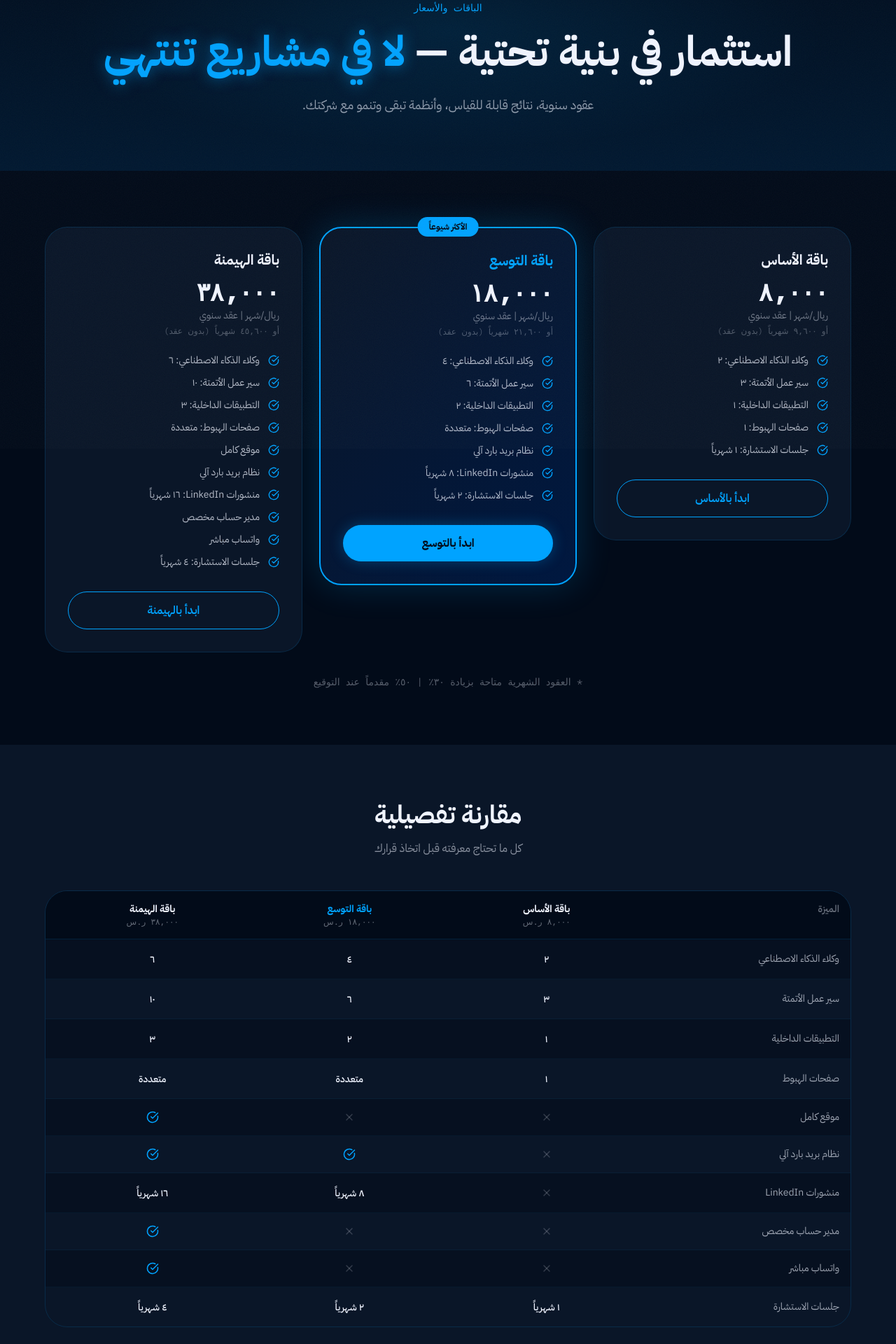
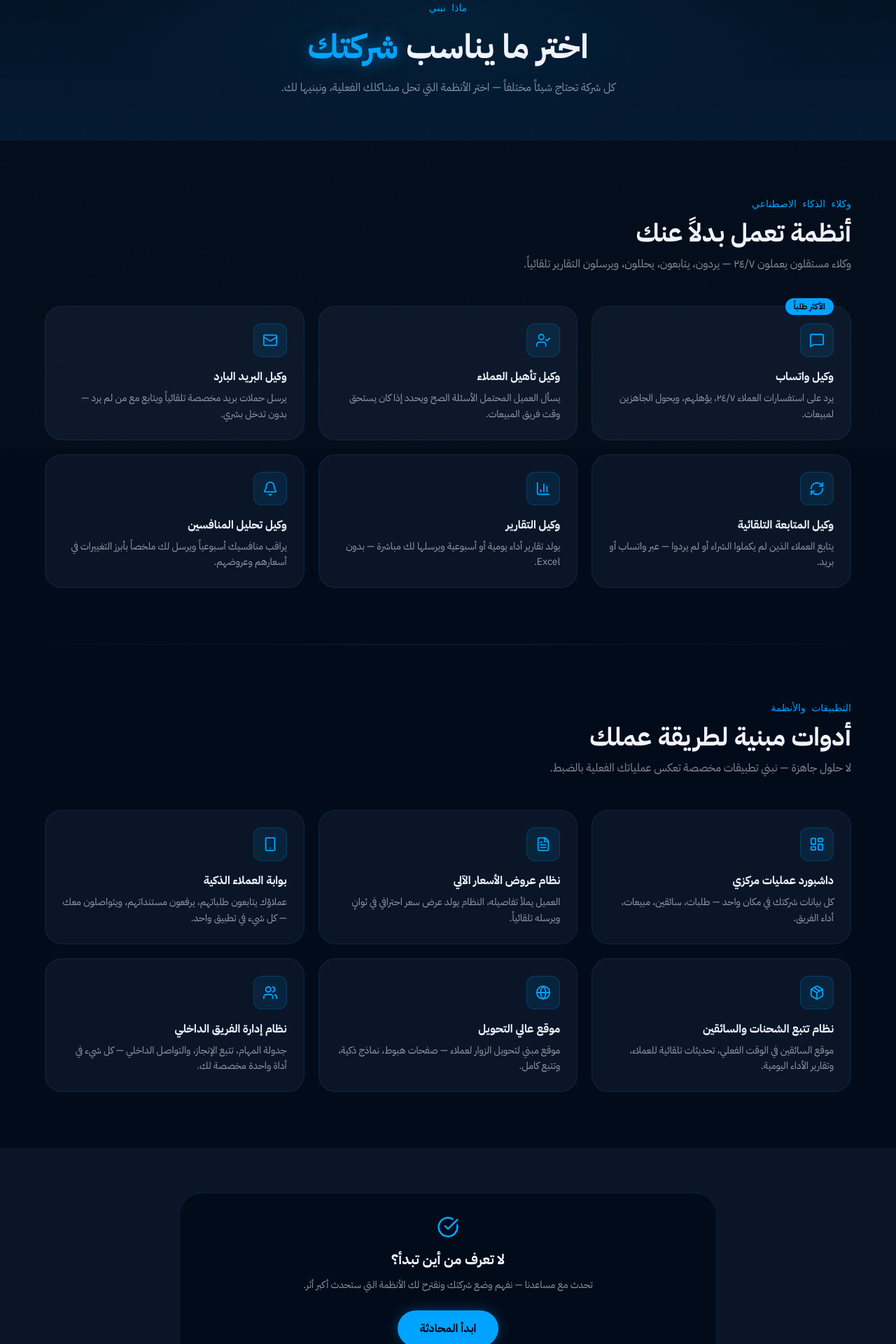
Before and after one commit to osama0561/nahrai, a Next.js app: page /pricing-m4vltu in a window 1280 px wide. Shown: the part 159-2079 px from the top of the page at 70% size. Built offline with nearby package versions, Linux system fonts and the light colour scheme.

Commit message:
Redesign pricing page: show AI agents and apps examples instead of packages
Co-Authored-By: Claude Sonnet 4.6 <noreply@anthropic.com>

```diff
--- a/app/pricing-m4vltu/page.tsx
+++ b/app/pricing-m4vltu/page.tsx
@@ -1,156 +1,114 @@
 "use client";
 import { useEffect, useRef, useState } from "react";
 import Link from "next/link";
-import { CheckCircle, X, ChevronDown, ChevronUp } from "lucide-react";
+import {
+  MessageSquare, RefreshCw, BarChart3, Mail, UserCheck, Bell,
+  Smartphone, Globe, FileText, LayoutDashboard, Package, Users,
+  CheckCircle
+} from "lucide-react";
 
-const packages = [
+const agents = [
   {
-    name: "باقة الأساس",
-    price: "٨,٠٠٠",
-    monthly: "٩,٦٠٠",
-    period: "ريال/شهر",
-    contract: "عقد سنوي",
-    featured: false,
-    color: "rgba(240,244,255,0.7)",
-    features: {
-      "وكلاء الذكاء الاصطناعي": "٢",
-      "سير عمل الأتمتة": "٣",
-      "التطبيقات الداخلية": "١",
-      "صفحات الهبوط": "١",
-      "موقع كامل": false,
-      "نظام بريد بارد آلي": false,
-      "منشورات LinkedIn": false,
-      "مدير حساب مخصص": false,
-      "واتساب مباشر": false,
-      "جلسات الاستشارة": "١ شهرياً",
-    },
-    cta: "ابدأ بالأساس",
+    icon: MessageSquare,
+    title: "وكيل واتساب",
+    desc: "يرد على استفسارات العملاء ٢٤/٧، يؤهلهم، ويحول الجاهزين لمبيعات.",
+    tag: "الأكثر طلباً",
   },
   {
-    name: "باقة التوسع",
-    price: "١٨,٠٠٠",
-    monthly: "٢١,٦٠٠",
-    period: "ريال/شهر",
-    contract: "عقد سنوي",
-    featured: true,
-    color: "#00A3FF",
-    features: {
-      "وكلاء الذكاء الاصطناعي": "٤",
-      "سير عمل الأتمتة": "٦",
-      "التطبيقات الداخلية": "٢",
-      "صفحات الهبوط": "متعددة",
-      "موقع كامل": false,
-      "نظام بريد بارد آلي": true,
-      "منشورات LinkedIn": "٨ شهرياً",
-      "مدير حساب مخصص": false,
-      "واتساب مباشر": false,
-      "جلسات الاستشارة": "٢ شهرياً",
-    },
-    cta: "ابدأ بالتوسع",
+    icon: UserCheck,
+    title: "وكيل تأهيل العملاء",
+    desc: "يسأل العميل المحتمل الأسئلة الصح ويحدد إذا كان يستحق وقت فريق المبيعات.",
+    tag: null,
   },
   {
-    name: "باقة الهيمنة",
-    price: "٣٨,٠٠٠",
-    monthly: "٤٥,٦٠٠",
-    period: "ريال/شهر",
-    contract: "عقد سنوي",
-    featured: false,
-    color: "rgba(240,244,255,0.7)",
-    features: {
-      "وكلاء الذكاء الاصطناعي": "٦",
-      "سير عمل الأتمتة": "١٠",
-      "التطبيقات الداخلية": "٣",
-      "صفحات الهبوط": "متعددة",
-      "موقع كامل": true,
-      "نظام بريد بارد آلي": true,
-      "منشورات LinkedIn": "١٦ شهرياً",
-      "مدير حساب مخصص": true,
-      "واتساب مباشر": true,
-      "جلسات الاستشارة": "٤ شهرياً",
-    },
-    cta: "ابدأ بالهيمنة",
+    icon: Mail,
+    title: "وكيل البريد البارد",
+    desc: "يرسل حملات بريد مخصصة تلقائياً ويتابع مع من لم يرد — بدون تدخل بشري.",
+    tag: null,
+  },
+  {
+    icon: RefreshCw,
+    title: "وكيل المتابعة التلقائية",
+    desc: "يتابع العملاء الذين لم يكملوا الشراء أو لم يردوا — عبر واتساب أو بريد.",
+    tag: null,
+  },
+  {
+    icon: BarChart3,
+    title: "وكيل التقارير",
+    desc: "يولد تقارير أداء يومية أو أسبوعية ويرسلها لك مباشرة — بدون Excel.",
+    tag: null,
+  },
+  {
+    icon: Bell,
+    title: "وكيل تحليل المنافسين",
+    desc: "يراقب منافسيك أسبوعياً ويرسل لك ملخصاً بأبرز التغييرات في أسعارهم وعروضهم.",
+    tag: null,
   },
 ];
 
-const featureRows = [
-  "وكلاء الذكاء الاصطناعي",
-  "سير عمل الأتمتة",
-  "التطبيقات الداخلية",
-  "صفحات الهبوط",
-  "موقع كامل",
-  "نظام بريد بارد آلي",
-  "منشورات LinkedIn",
-  "مدير حساب مخصص",
-  "واتساب مباشر",
-  "جلسات الاستشارة",
-];
-
-const faqs = [
+const apps = [
   {
-    q: "هل يمكن الدفع شهرياً؟",
-    a: "نعم، العقود الشهرية متاحة لجميع الباقات بزيادة ٣٠٪ على السعر الشهري. العقد السنوي يوفر عليك هذه الزيادة ويضمن استمرارية العمل.",
+    icon: LayoutDashboard,
+    title: "داشبورد عمليات مركزي",
+    desc: "كل بيانات شركتك في مكان واحد — طلبات، سائقين، مبيعات، أداء الفريق.",
   },
   {
-    q: "ما مدة العقد وكيف يعمل الدفع؟",
-    a: "العقد سنوي كامل. الدفع: ٥٠٪ مقدماً عند توقيع العقد، و٥٠٪ بعد ٦ أشهر. هذا يضمن التزامنا الكامل ببناء منظومة تشغيلية حقيقية لشركتك.",
+    icon: FileText,
+    title: "نظام عروض الأسعار الآلي",
+    desc: "العميل يملأ تفاصيله، النظام يولد عرض سعر احترافي في ثوانٍ ويرسله تلقائياً.",
   },
   {
-    q: "ما أنواع الشركات التي تخدمونها؟",
-    a: "نخدم أي شركة B2B في المملكة العربية السعودية لديها عمليات معقدة وفريق جاهز للتطوير. اللوجستيات، العقارات، التوزيع، الخدمات المهنية — المشترك بينهم هو وجود عمليات يدوية تحتاج أتمتة.",
+    icon: Smartphone,
+    title: "بوابة العملاء الذكية",
+    desc: "عملاؤك يتابعون طلباتهم، يرفعون مستنداتهم، ويتواصلون معك — كل شيء في تطبيق واحد.",
   },
   {
-    q: "ما الفرق الحقيقي بين الباقات؟",
-    a: "الفرق ليس فقط في الأعداد — بل في مستوى التغطية. الأساس يحل أبرز ٣-٥ مشاكل تشغيلية. التوسع يبني منظومة نمو كاملة. الهيمنة تُحوّل شركتك إلى بنية تحتية رقمية لا يمكن للمنافسين تكرارها.",
+    icon: Package,
+    title: "نظام تتبع الشحنات والسائقين",
+    desc: "موقع السائقين في الوقت الفعلي، تحديثات تلقائية للعملاء، وتقارير الأداء اليومية.",
   },
   {
-    q: "ماذا يحدث بعد انتهاء العقد؟",
-    a: "كل الأنظمة التي بنيناها تبقى ملكك بالكامل. نقدم خيارات تجديد بشروط تفضيلية أو عقد صيانة منفصل لضمان استمرار عمل الأنظمة.",
+    icon: Globe,
+    title: "موقع عالي التحويل",
+    desc: "موقع مبني لتحويل الزوار لعملاء — صفحات هبوط، نماذج ذكية، وتتبع كامل.",
   },
   {
-    q: "كم يستغرق وقت البناء والنشر؟",
-    a: "أول نظام جاهز خلال ٢-٣ أسابيع من بدء العقد. الأنظمة الكاملة تُنشر تدريجياً خلال ٦٠-٩٠ يوماً بحسب التعقيد والأولويات.",
+    icon: Users,
+    title: "نظام إدارة الفريق الداخلي",
+    desc: "جدولة المهام، تتبع الإنجاز، والتواصل الداخلي — كل شيء في أداة واحدة مخصصة لك.",
   },
 ];
 
-function FAQItem({ q, a }: { q: string; a: string }) {
-  const [open, setOpen] = useState(false);
+function Card({ icon: Icon, title, desc, tag }: { icon: React.ElementType; title: string; desc: string; tag?: string | null }) {
   return (
     <div
-      className="rounded-[1.25rem] overflow-hidden transition-all duration-300"
+      className="card-hover p-6 rounded-[1.5rem] flex flex-col gap-4 relative"
       style={{ background: "#0A1628", border: "1px solid rgba(0,163,255,0.12)" }}
     >
-      <button
-        className="w-full flex items-center justify-between p-6 text-right gap-4"
-        onClick={() => setOpen(!open)}
-      >
-        <span className="font-semibold text-base">{q}</span>
-        <span className="flex-shrink-0" style={{ color: "#00A3FF" }}>
-          {open ? <ChevronUp size={20} /> : <ChevronDown size={20} />}
-        </span>
-      </button>
-      {open && (
-        <div className="px-6 pb-6 text-sm leading-relaxed" style={{ color: "rgba(240,244,255,0.65)" }}>
-          {a}
+      {tag && (
+        <div className="absolute -top-3 right-6 px-3 py-1 rounded-full text-xs font-bold" style={{ background: "#00A3FF", color: "#020B19" }}>
+          {tag}
         </div>
       )}
+      <div className="w-12 h-12 rounded-xl flex items-center justify-center flex-shrink-0" style={{ background: "rgba(0,163,255,0.1)", border: "1px solid rgba(0,163,255,0.2)" }}>
+        <Icon size={22} color="#00A3FF" />
+      </div>
+      <div>
+        <h3 className="font-bold text-base mb-2">{title}</h3>
+        <p className="text-sm leading-relaxed" style={{ color: "rgba(240,244,255,0.6)" }}>{desc}</p>
+      </div>
     </div>
   );
 }
 
-function FeatureCell({ val }: { val: string | boolean }) {
-  if (val === true) return <CheckCircle size={18} color="#00A3FF" className="mx-auto" />;
-  if (val === false) return <X size={16} color="rgba(240,244,255,0.2)" className="mx-auto" />;
-  return <span className="text-sm font-medium" style={{ color: "#F0F4FF" }}>{val as string}</span>;
-}
-
 export default function PricingPage() {
-  const ref = useRef<HTMLElement>(null);
   useEffect(() => {
     const load = async () => {
       const { gsap } = await import("gsap");
       const { ScrollTrigger } = await import("gsap/ScrollTrigger");
       gsap.registerPlugin(ScrollTrigger);
-      gsap.fromTo(".pkg-card-p", { opacity: 0, y: 60 }, { opacity: 1, y: 0, duration: 0.8, stagger: 0.2, ease: "power3.out", delay: 0.3 });
+      gsap.fromTo(".pricing-hero", { opacity: 0, y: 30 }, { opacity: 1, y: 0, duration: 0.8, stagger: 0.2, ease: "power3.out", delay: 0.3 });
+      gsap.fromTo(".p-card", { opacity: 0, y: 40 }, { opacity: 1, y: 0, duration: 0.7, stagger: 0.1, ease: "power3.out", scrollTrigger: { trigger: ".cards-grid", start: "top 80%" } });
     };
     load();
   }, []);
@@ -158,123 +116,74 @@ export default function PricingPage() {
   return (
     <>
       {/* Hero */}
-      <section className="pt-40 pb-20 px-6 text-center relative overflow-hidden" style={{ background: "linear-gradient(180deg, #020B19 0%, #001830 100%)" }}>
-        <div className="absolute inset-0 opacity-10 pointer-events-none" style={{ backgroundImage: "radial-gradient(ellipse at center, #00A3FF 0%, transparent 60%)" }} />
-        <p className="text-sm mb-4 relative z-10" style={{ color: "#00A3FF", fontFamily: "IBM Plex Mono" }}>الباقات والأسعار</p>
-        <h1 className="text-4xl md:text-6xl font-bold mb-6 leading-tight relative z-10">
-          استثمار في بنية تحتية —{" "}
-          <span style={{ color: "#00A3FF" }} className="text-glow">لا في مشاريع تنتهي</span>
+      <section className="pt-40 pb-16 px-6 text-center relative overflow-hidden" style={{ background: "linear-gradient(180deg, #020B19 0%, #001830 100%)" }}>
+        <div className="absolute inset-0 pointer-events-none" style={{ backgroundImage: "radial-gradient(ellipse at center, rgba(0,163,255,0.08) 0%, transparent 60%)" }} />
+        <p className="pricing-hero text-sm mb-4 relative z-10" style={{ color: "#00A3FF", fontFamily: "IBM Plex Mono", opacity: 0 }}>ماذا نبني</p>
+        <h1 className="pricing-hero text-4xl md:text-5xl font-bold mb-4 relative z-10 leading-tight" style={{ opacity: 0 }}>
+          اختر ما يناسب{" "}
+          <span style={{ color: "#00A3FF" }} className="text-glow">شركتك</span>
         </h1>
-        <p className="text-base md:text-lg max-w-2xl mx-auto relative z-10" style={{ color: "rgba(240,244,255,0.6)" }}>
-          عقود سنوية، نتائج قابلة للقياس، وأنظمة تبقى وتنمو مع شركتك.
+        <p className="pricing-hero text-base max-w-xl mx-auto relative z-10" style={{ color: "rgba(240,244,255,0.55)", opacity: 0 }}>
+          كل شركة تحتاج شيئاً مختلفاً — اختر الأنظمة التي تحل مشاكلك الفعلية، ونبنيها لك.
         </p>
       </section>
 
-      {/* Package cards */}
-      <section ref={ref} className="py-20 px-6" style={{ background: "#020B19" }}>
+      {/* AI Agents */}
+      <section className="py-20 px-6" style={{ background: "#020B19" }}>
         <div className="max-w-6xl mx-auto">
-          <div className="grid grid-cols-1 md:grid-cols-3 gap-6 items-start">
-            {packages.map((pkg, i) => (
-              <div
-                key={i}
-                className="pkg-card-p card-hover p-8 rounded-[2rem] flex flex-col relative"
-                style={{
-                  background: pkg.featured ? "linear-gradient(135deg, #0A1628, #001840)" : "#0A1628",
-                  border: pkg.featured ? "2px solid #00A3FF" : "1px solid rgba(0,163,255,0.15)",
-                  boxShadow: pkg.featured ? "0 0 50px rgba(0,163,255,0.2)" : "none",
-                  opacity: 0,
-                }}
-              >
-                {pkg.featured && (
-                  <div className="absolute -top-4 left-1/2 -translate-x-1/2 px-4 py-1.5 rounded-full text-xs font-bold" style={{ background: "#00A3FF", color: "#020B19" }}>
-                    الأكثر شيوعاً
-                  </div>
-                )}
-                <div className="mb-6">
-                  <h3 className="text-xl font-bold mb-3" style={{ color: pkg.featured ? "#00A3FF" : "#F0F4FF" }}>{pkg.name}</h3>
-                  <div className="text-4xl font-bold mb-1" style={{ color: "#F0F4FF", fontFamily: "IBM Plex Mono" }}>{pkg.price}</div>
-                  <p className="text-sm mb-1" style={{ color: "rgba(240,244,255,0.45)" }}>{pkg.period} | {pkg.contract}</p>
-                  <p className="text-xs" style={{ color: "rgba(240,244,255,0.3)", fontFamily: "IBM Plex Mono" }}>أو {pkg.monthly} شهرياً (بدون عقد)</p>
-                </div>
-                <ul className="flex-1 space-y-3 mb-8">
-                  {Object.entries(pkg.features).map(([k, v]) => {
-                    if (v === false) return null;
-                    return (
-                      <li key={k} className="flex items-start gap-3">
-                        <CheckCircle size={16} color="#00A3FF" className="flex-shrink-0 mt-0.5" />
-                        <span className="text-sm" style={{ color: "rgba(240,244,255,0.75)" }}>
-                          {typeof v === "string" ? `${k}: ${v}` : k}
-                        </span>
-                      </li>
-                    );
-                  })}
-                </ul>
-                <Link href="/contact" className={`${pkg.featured ? "btn-primary" : "btn-outline"} justify-center`}>
-                  <span>{pkg.cta}</span>
-                </Link>
-              </div>
-            ))}
+          <div className="mb-12">
+            <p className="text-sm mb-3" style={{ color: "#00A3FF", fontFamily: "IBM Plex Mono" }}>وكلاء الذكاء الاصطناعي</p>
+            <h2 className="text-3xl md:text-4xl font-bold mb-3">أنظمة تعمل بدلاً عنك</h2>
+            <p className="text-base max-w-2xl" style={{ color: "rgba(240,244,255,0.55)" }}>
+              وكلاء مستقلون يعملون ٢٤/٧ — يردون، يتابعون، يحللون، ويرسلون التقارير تلقائياً.
+            </p>
           </div>
-          <p className="text-center mt-8 text-sm" style={{ color: "rgba(240,244,255,0.35)", fontFamily: "IBM Plex Mono" }}>
-            * العقود الشهرية متاحة بزيادة ٣٠٪ | ٥٠٪ مقدماً عند التوقيع
-          </p>
-        </div>
-      </section>
-
-      {/* Comparison table */}
-      <section className="py-20 px-6" style={{ background: "#0A1628" }}>
-        <div className="max-w-6xl mx-auto">
-          <div className="text-center mb-12">
-            <h2 className="text-3xl md:text-4xl font-bold mb-4">مقارنة تفصيلية</h2>
-            <p className="text-base" style={{ color: "rgba(240,244,255,0.55)" }}>كل ما تحتاج معرفته قبل اتخاذ قرارك</p>
-          </div>
-          <div className="rounded-[2rem] overflow-hidden" style={{ border: "1px solid rgba(0,163,255,0.15)" }}>
-            {/* Header */}
-            <div className="grid grid-cols-4 p-4 gap-2" style={{ background: "#020B19", borderBottom: "1px solid rgba(0,163,255,0.15)" }}>
-              <div className="text-sm font-semibold" style={{ color: "rgba(240,244,255,0.4)" }}>الميزة</div>
-              {packages.map((pkg, i) => (
-                <div key={i} className="text-center">
-                  <p className="text-sm font-bold" style={{ color: pkg.featured ? "#00A3FF" : "#F0F4FF" }}>{pkg.name}</p>
-                  <p className="text-xs" style={{ color: "rgba(240,244,255,0.4)", fontFamily: "IBM Plex Mono" }}>{pkg.price} ر.س</p>
-                </div>
-              ))}
-            </div>
-            {featureRows.map((feat, ri) => (
-              <div key={feat} className="grid grid-cols-4 p-4 gap-2 items-center" style={{ background: ri % 2 === 0 ? "rgba(2,11,25,0.5)" : "transparent", borderBottom: ri < featureRows.length - 1 ? "1px solid rgba(0,163,255,0.06)" : "none" }}>
-                <div className="text-sm" style={{ color: "rgba(240,244,255,0.65)" }}>{feat}</div>
-                {packages.map((pkg, pi) => (
-                  <div key={pi} className="text-center">
-                    <FeatureCell val={(pkg.features as Record<string, string | boolean>)[feat]} />
-                  </div>
-                ))}
+          <div className="cards-grid grid grid-cols-1 md:grid-cols-2 lg:grid-cols-3 gap-5">
+            {agents.map((a, i) => (
+              <div key={i} className="p-card" style={{ opacity: 0 }}>
+                <Card icon={a.icon} title={a.title} desc={a.desc} tag={a.tag} />
               </div>
             ))}
           </div>
         </div>
       </section>
 
-      {/* FAQ */}
+      {/* Divider */}
+      <div style={{ height: "1px", background: "linear-gradient(to right, transparent, rgba(0,163,255,0.2), transparent)" }} />
+
+      {/* Apps */}
       <section className="py-20 px-6" style={{ background: "#020B19" }}>
-        <div className="max-w-3xl mx-auto">
-          <div className="text-center mb-12">
-            <h2 className="text-3xl md:text-4xl font-bold mb-4">أسئلة شائعة</h2>
+        <div className="max-w-6xl mx-auto">
+          <div className="mb-12">
+            <p className="text-sm mb-3" style={{ color: "#00A3FF", fontFamily: "IBM Plex Mono" }}>التطبيقات والأنظمة</p>
+            <h2 className="text-3xl md:text-4xl font-bold mb-3">أدوات مبنية لطريقة عملك</h2>
+            <p className="text-base max-w-2xl" style={{ color: "rgba(240,244,255,0.55)" }}>
+              لا حلول جاهزة — نبني تطبيقات مخصصة تعكس عملياتك الفعلية بالضبط.
+            </p>
           </div>
-          <div className="space-y-4">
-            {faqs.map((f, i) => <FAQItem key={i} q={f.q} a={f.a} />)}
+          <div className="grid grid-cols-1 md:grid-cols-2 lg:grid-cols-3 gap-5">
+            {apps.map((a, i) => (
+              <div key={i} className="p-card" style={{ opacity: 0 }}>
+                <Card icon={a.icon} title={a.title} desc={a.desc} />
+              </div>
+            ))}
           </div>
         </div>
       </section>
 
-      {/* CTA */}
-      <section className="py-24 px-6 text-center" style={{ background: "#0A1628" }}>
-        <div className="max-w-3xl mx-auto">
-          <h2 className="text-3xl md:text-4xl font-bold mb-6">غير متأكد من أي باقة؟</h2>
-          <p className="text-base mb-10" style={{ color: "rgba(240,244,255,0.55)" }}>
-            احجز استشارة مجانية ونساعدك تختار الباقة المناسبة بناءً على حجم شركتك وأولوياتك.
-          </p>
-          <Link href="/contact" className="btn-primary text-lg py-4 px-10 electric-glow-strong">
-            <span>احجز استشارة مجانية</span>
-          </Link>
+      {/* Bottom note */}
+      <section className="py-16 px-6" style={{ background: "#0A1628" }}>
+        <div className="max-w-3xl mx-auto text-center">
+          <div className="p-8 rounded-[2rem]" style={{ background: "#020B19", border: "1px solid rgba(0,163,255,0.15)" }}>
+            <CheckCircle size={32} color="#00A3FF" className="mx-auto mb-4" />
+            <h3 className="text-xl font-bold mb-3">لا تعرف من أين تبدأ؟</h3>
+            <p className="text-sm mb-6 leading-relaxed" style={{ color: "rgba(240,244,255,0.6)" }}>
+              تحدث مع مساعدنا — نفهم وضع شركتك ونقترح لك الأنظمة التي ستحدث أكبر أثر.
+            </p>
+            <Link href="/contact" className="btn-primary inline-flex px-8 py-3">
+              <span>ابدأ المحادثة</span>
+            </Link>
+          </div>
         </div>
       </section>
     </>
```
